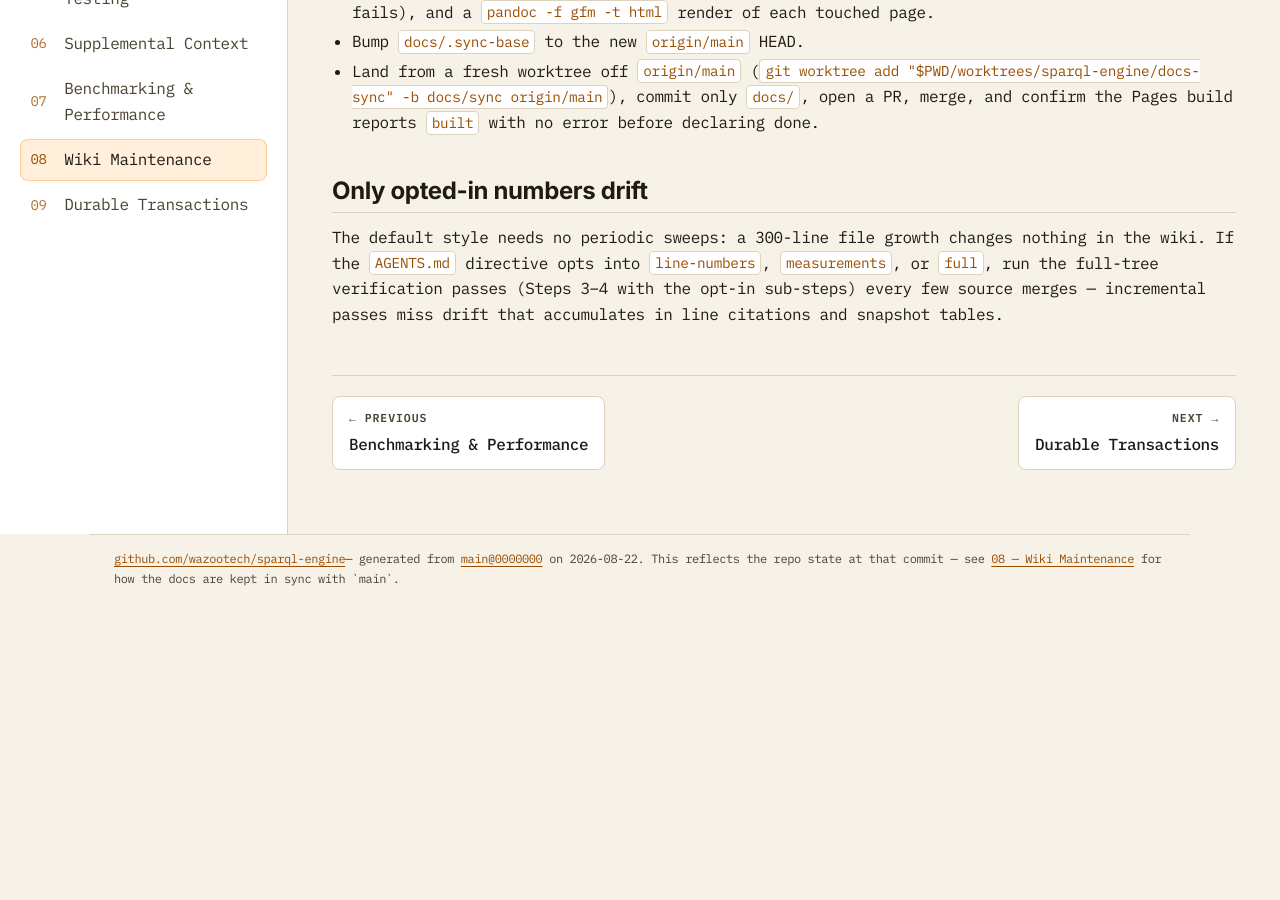
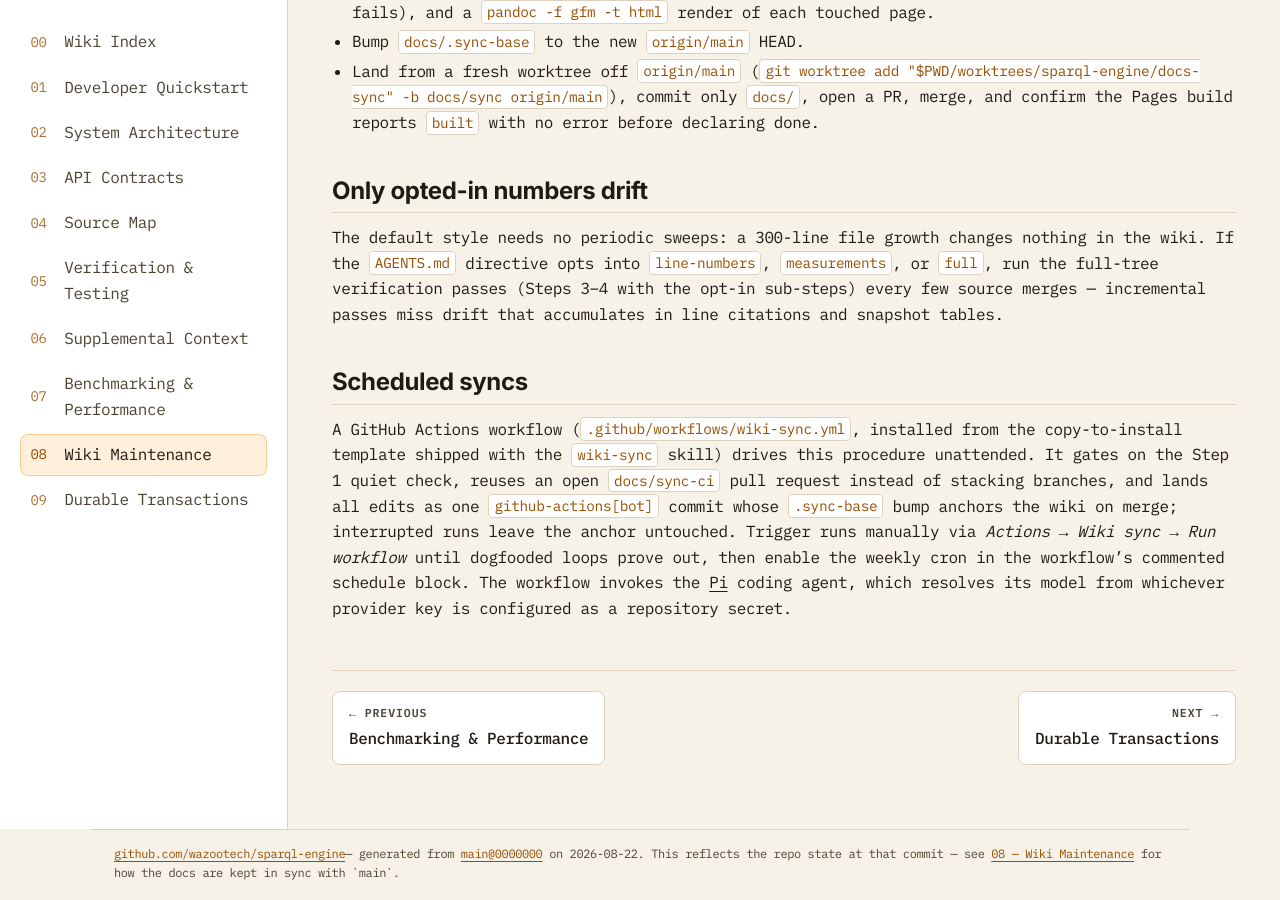
Before and after one commit to wazootech/sparql-engine, a Jekyll site: the page built from docs/08-maintenance.md, in a window 1280 px wide and 900 px high, scrolled down 2761 px. Built offline with Jekyll 4.4.1, drawn with Linux system fonts in a browser that asks for light colours; before the commit the page ends 3367 px from its top, so only the background shows below that.

Commit message:
Document scheduled wiki syncs

```diff
--- a/docs/08-maintenance.md
+++ b/docs/08-maintenance.md
@@ -137,3 +137,16 @@ nothing in the wiki. If the `AGENTS.md` directive opts into `line-numbers`,
 `measurements`, or `full`, run the full-tree verification passes (Steps 3–4 with
 the opt-in sub-steps) every few source merges — incremental passes miss drift
 that accumulates in line citations and snapshot tables.
+
+## Scheduled syncs
+
+A GitHub Actions workflow (`.github/workflows/wiki-sync.yml`, installed from the
+copy-to-install template shipped with the `wiki-sync` skill) drives this
+procedure unattended. It gates on the Step 1 quiet check, reuses an open
+`docs/sync-ci` pull request instead of stacking branches, and lands all edits as
+one `github-actions[bot]` commit whose `.sync-base` bump anchors the wiki on
+merge; interrupted runs leave the anchor untouched. Trigger runs manually via
+_Actions → Wiki sync → Run workflow_ until dogfooded loops prove out, then
+enable the weekly cron in the workflow's commented schedule block. The workflow
+invokes the [Pi](https://pi.dev/) coding agent, which resolves its model from
+whichever provider key is configured as a repository secret.
```
